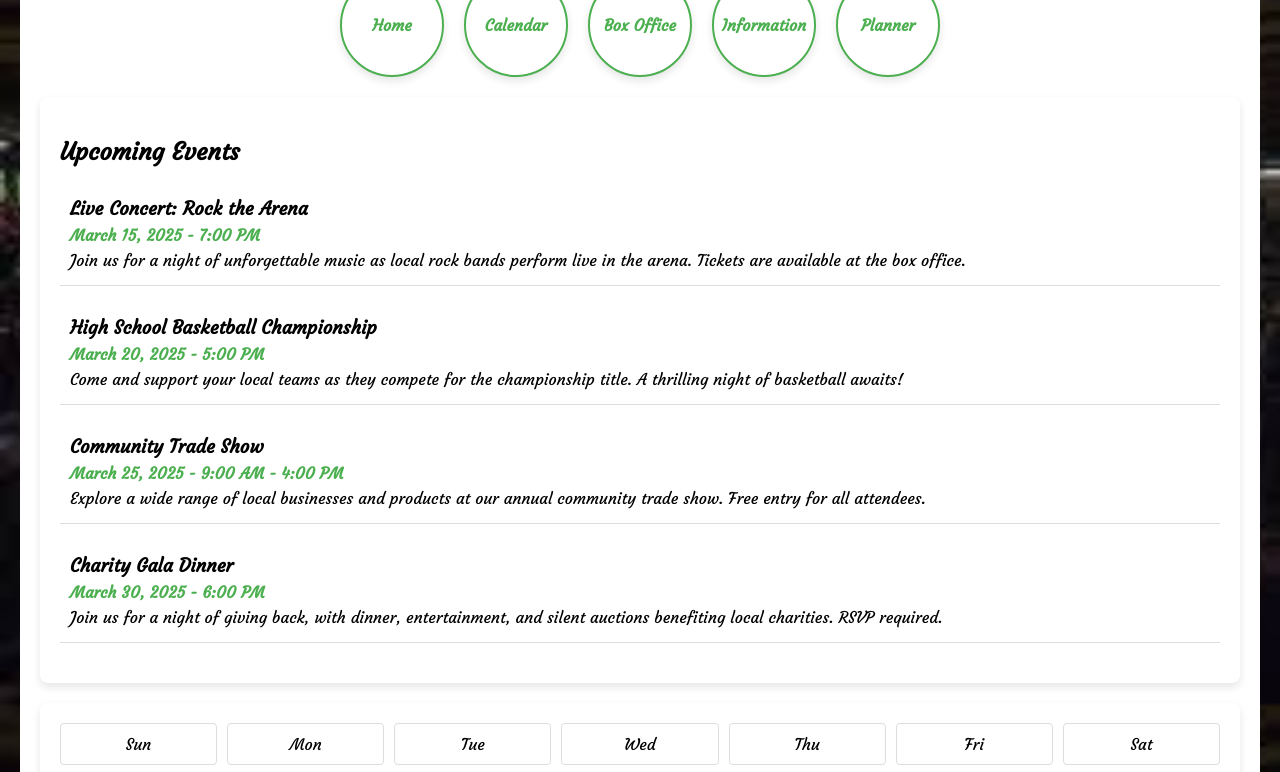
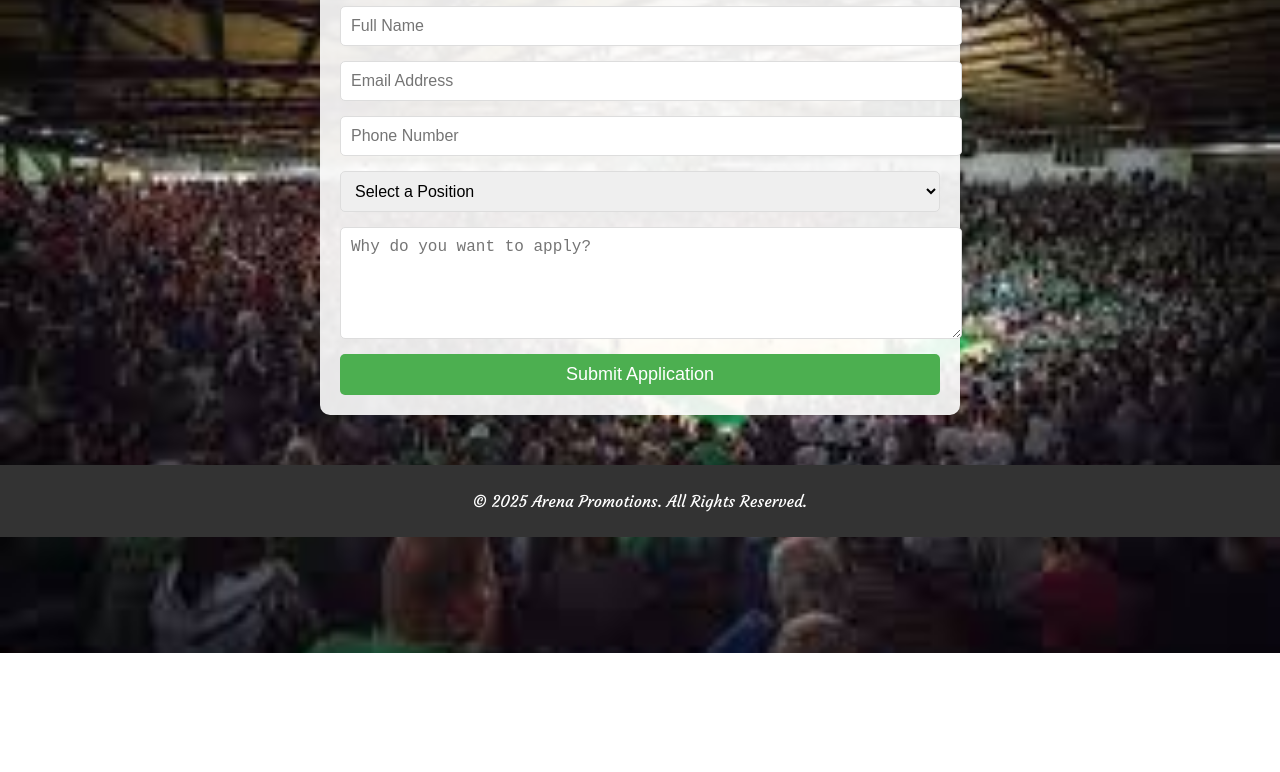
Before and after one commit to DarkWarrior051/FBLA, a plain HTML site: page calendarFBLA.html in a window 1280 px wide. Shown: the part 147-919 px from the top of the page. After the commit the page ends 800 px from the top, so only its background shows below. Drawn offline with Linux system fonts and the light colour scheme.

Commit message:
Update calendarFBLA.html

```diff
--- a/calendarFBLA.html
+++ b/calendarFBLA.html
@@ -2,197 +2,79 @@
 <html lang="en">
 <head>
     <meta charset="UTF-8">
-    <meta http-equiv="X-UA-Compatible" content="IE=edge">
     <meta name="viewport" content="width=device-width, initial-scale=1.0">
-    <title>Calendar of Events - Arena</title>
+    <title>Student Application - Arena</title>
     <link href="https://fonts.googleapis.com/css2?family=Courgette&display=swap" rel="stylesheet">
     <style>
         body {
             font-family: 'Courgette', cursive;
             margin: 0;
             padding: 0;
-            background: url('Image5.jpg');
-            background-size: cover, contain;
-            background-position: center, bottom;
-            background-repeat: no-repeat, no-repeat;
-            background-attachment: fixed;
+            background: url('Image5.jpg') no-repeat center center fixed;
+            background-size: cover;
         }
         .container {
-            max-width: 1200px;
-            margin: 0 auto;
+            max-width: 600px;
+            margin: 50px auto;
             padding: 20px;
-            background-color: rgba(255, 255, 255, 1.0);
+            background-color: rgba(255, 255, 255, 0.9);
             border-radius: 10px;
-            box-shadow: 0 4px 8px rgba(0, 0, 0, 0.0);
-        }
-        .header {
-            background-color: #4CAF50;
-            color: white;
-            padding: 20px 0;
-            text-align: center;
-        }
-        .header h1 {
-            margin: 0;
-        }
-        .bar {
-            display: flex;
-            justify-content: center;
-            gap: 20px;
-            margin: 20px 0;
-        }
-        .circle {
-            background-color: #ffffff;
-            color: #4CAF50;
-            border: 2px solid #4CAF50;
-            border-radius: 50%;
-            width: 100px;
-            height: 100px;
-            display: flex;
-            align-items: center;
-            justify-content: center;
-            box-shadow: 0 4px 8px rgba(0, 0, 0, 0.1);
-        }
-        .circle:hover {
-            background-color: #4CAF50;
-            color: #ffffff;
-            transition: 0.3s;
-        }
-        .circle a {
-            text-decoration: none;
-            color: inherit;
-        }
-        .circle h3 {
-            margin: 0;
-            font-size: 16px;
-        }
-        .events-section {
-            background-color: #ffffff;
-            padding: 20px;
-            border-radius: 8px;
-            margin: 20px 0;
-            box-shadow: 0 4px 8px rgba(0, 0, 0, 0.1);
-        }
-        .event {
-            margin-bottom: 20px;
-            padding: 10px;
-            border-bottom: 1px solid #ddd;
-        }
-        .event h3 {
-            margin: 0;
-        }
-        .event p {
-            margin: 5px 0;
-        }
-        .event-date {
-            color: #4CAF50;
-            font-weight: bold;
-        }
-        .calendar {
-            display: grid;
-            grid-template-columns: repeat(7, 1fr);
-            gap: 10px;
-            background-color: #ffffff;
-            padding: 20px;
-            border-radius: 8px;
             box-shadow: 0 4px 8px rgba(0, 0, 0, 0.1);
             text-align: center;
         }
-        .calendar .day {
+        h1 {
+            color: #4CAF50;
+        }
+        form {
+            display: flex;
+            flex-direction: column;
+            gap: 15px;
+        }
+        input, textarea, select {
             padding: 10px;
             border: 1px solid #ddd;
-            border-radius: 4px;
+            border-radius: 5px;
+            font-size: 16px;
+            width: 100%;
         }
-        .calendar .event-day {
+        button {
             background-color: #4CAF50;
             color: white;
+            padding: 10px;
+            border: none;
+            border-radius: 5px;
+            font-size: 18px;
+            cursor: pointer;
+        }
+        button:hover {
+            background-color: #45a049;
         }
         footer {
             background-color: #333;
             color: white;
-            padding: 20px 0;
+            padding: 10px 0;
             text-align: center;
-            width: 100%;
-            margin-top: auto;
+            margin-top: 20px;
         }
     </style>
 </head>
 <body>
     <div class="container">
-        <!-- Header -->
-        <div class="header">
-            <h1>Calendar of Events</h1>
-        </div>
-
-        <!-- Navigation Bar -->
-        <div class="bar">
-            <div class="circle">
-                <a href="index.html">
-                    <h3>Home</h3>
-                </a>
-            </div>
-            <div class="circle">
-                <a href="calendarFBLA.html">
-                    <h3>Calendar</h3>
-                </a>
-            </div>
-            <div class="circle">
-                <a href="boxofficeFBLA.html">
-                    <h3>Box Office</h3>
-                </a>
-            </div>
-            <div class="circle">
-                <a href="infoFBLA.html">
-                    <h3>Information</h3>
-                </a>
-            </div>
-            <div class="circle">
-                <a href="plannerFBLA.html">
-                    <h3>Planner</h3>
-                </a>
-            </div>
-        </div>
-
-        <!-- Events Section -->
-        <div class="events-section">
-            <h2>Upcoming Events</h2>
-
-            <div class="event">
-                <h3>Live Concert: Rock the Arena</h3>
-                <p class="event-date">March 15, 2025 - 7:00 PM</p>
-                <p>Join us for a night of unforgettable music as local rock bands perform live in the arena. Tickets are available at the box office.</p>
-            </div>
-
-            <div class="event">
-                <h3>High School Basketball Championship</h3>
-                <p class="event-date">March 20, 2025 - 5:00 PM</p>
-                <p>Come and support your local teams as they compete for the championship title. A thrilling night of basketball awaits!</p>
-            </div>
-
-            <div class="event">
-                <h3>Community Trade Show</h3>
-                <p class="event-date">March 25, 2025 - 9:00 AM - 4:00 PM</p>
-                <p>Explore a wide range of local businesses and products at our annual community trade show. Free entry for all attendees.</p>
-            </div>
-
-            <div class="event">
-                <h3>Charity Gala Dinner</h3>
-                <p class="event-date">March 30, 2025 - 6:00 PM</p>
-                <p>Join us for a night of giving back, with dinner, entertainment, and silent auctions benefiting local charities. RSVP required.</p>
-            </div>
-        </div>
-
-        <!-- Calendar Section -->
-        <div class="calendar">
-            <div class="day">Sun</div><div class="day">Mon</div><div class="day">Tue</div><div class="day">Wed</div><div class="day">Thu</div><div class="day">Fri</div><div class="day">Sat</div>
-            <div class="day"></div><div class="day"></div><div class="day"></div><div class="day"></div><div class="day"></div><div class="day"></div><div class="day">1</div>
-            <div class="day">2</div><div class="day">3</div><div class="day">4</div><div class="day">5</div><div class="day">6</div><div class="day">7</div><div class="day">8</div>
-            <div class="day">9</div><div class="day">10</div><div class="day">11</div><div class="day">12</div><div class="day">13</div><div class="day">14</div><div class="day event-day">15</div>
-            <div class="day">16</div><div class="day event-day">17</div><div class="day">18</div><div class="day">19</div><div class="day event-day">20</div><div class="day">21</div><div class="day">22</div>
-            <div class="day">23</div><div class="day">24</div><div class="day event-day">25</div><div class="day">26</div><div class="day">27</div><div class="day">28</div><div class="day">29</div>
-            <div class="day event-day">30</div><div class="day">31</div>
-        </div>
+        <h1>Student Application Form</h1>
+        <form action="submit_application.php" method="POST">
+            <input type="text" name="name" placeholder="Full Name" required>
+            <input type="email" name="email" placeholder="Email Address" required>
+            <input type="tel" name="phone" placeholder="Phone Number" required>
+            <select name="position" required>
+                <option value="">Select a Position</option>
+                <option value="Event Volunteer">Event Volunteer</option>
+                <option value="Marketing Assistant">Marketing Assistant</option>
+                <option value="Technical Support">Technical Support</option>
+            </select>
+            <textarea name="message" rows="5" placeholder="Why do you want to apply?" required></textarea>
+            <button type="submit">Submit Application</button>
+        </form>
     </div>
-
     <footer>
         <p>&copy; 2025 Arena Promotions. All Rights Reserved.</p>
     </footer>
```
